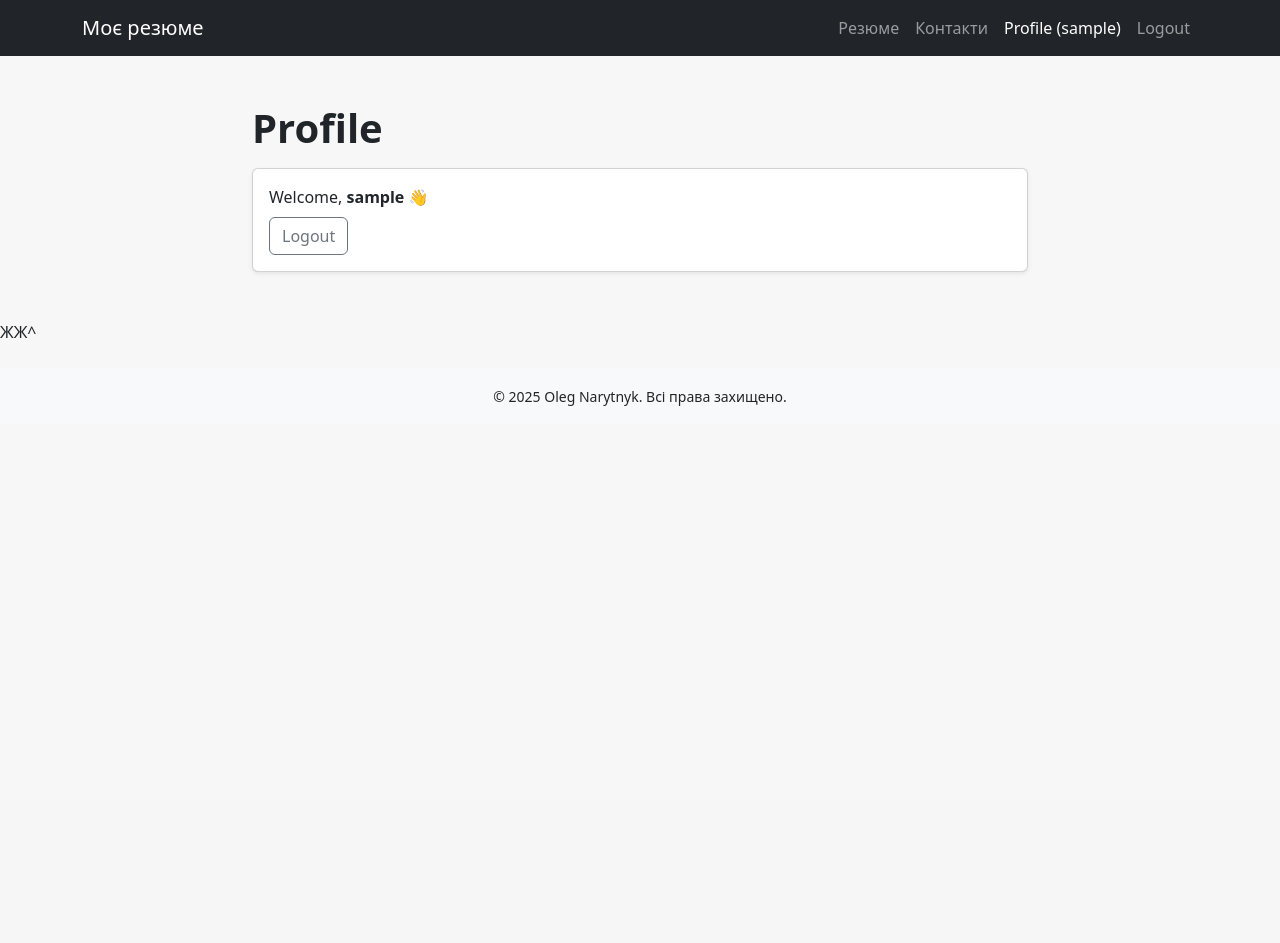
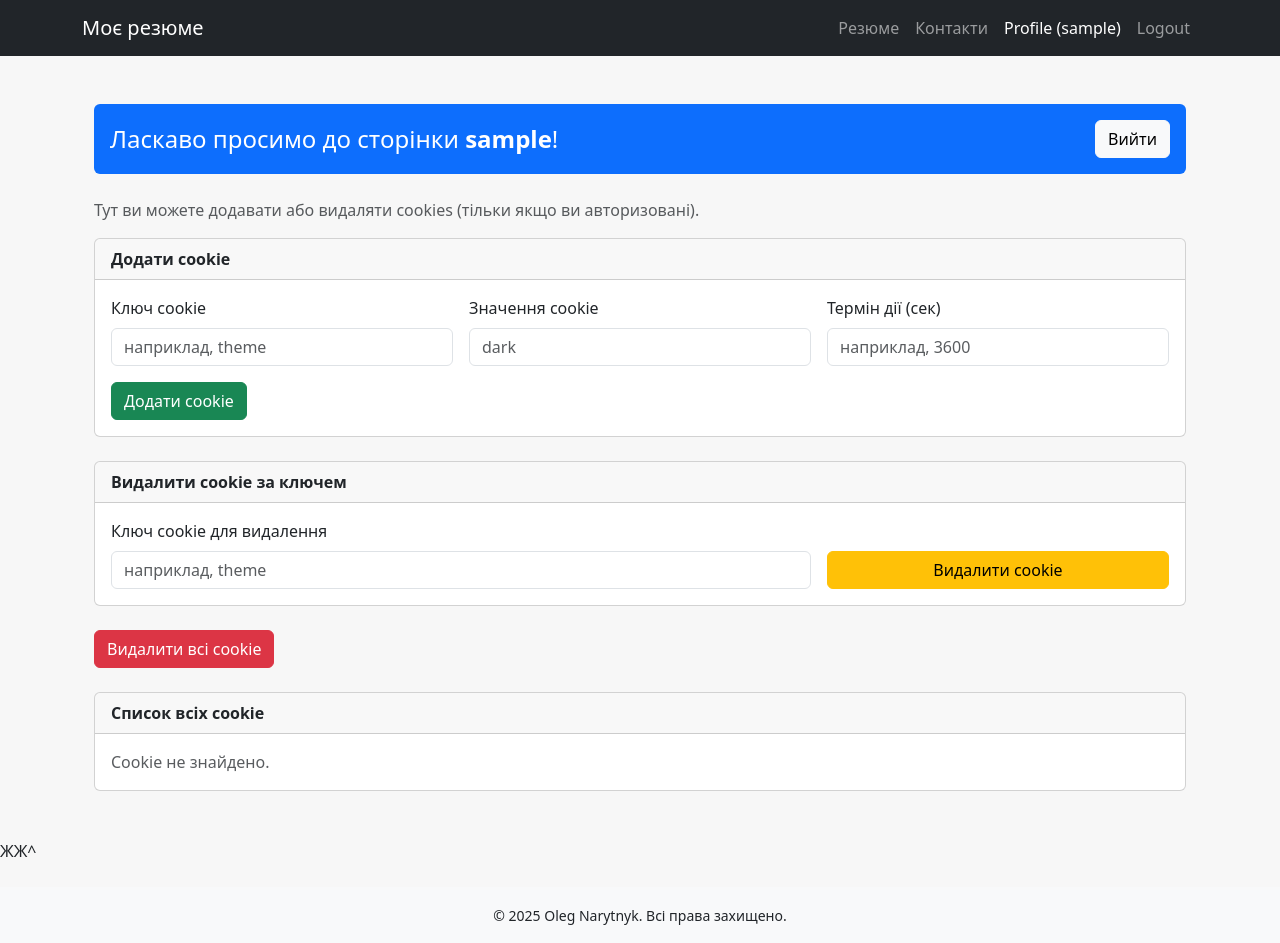
Before and after one commit to OlegNarytnyk/flask-app-lab, a Flask app: page /users/profile in a window 1280 px wide. Before the commit the page ends 406 px from the top, so only its background shows below. Run offline with Flask 3, Linux system fonts and the light colour scheme; the visitor is signed in with stand-in values (Sample User, id 1).

Commit message:
Lab4. Task_2

```diff
--- a/app/users/templates/users/profile.html
+++ b/app/users/templates/users/profile.html
@@ -1,13 +1,93 @@
 {% extends "base.html" %}
 
 {% block content %}
-<div class="container py-4" style="max-width: 800px;">
-  <h1 class="mb-3">Profile</h1>
+<div class="container py-4">
 
-  <div class="card shadow-sm">
+  <div class="p-3 mb-4 bg-primary text-white rounded d-flex align-items-center justify-content-between">
+    <div class="h4 m-0">Ласкаво просимо до сторінки <b>{{ username }}</b>!</div>
+    <a class="btn btn-light" href="{{ url_for('users.logout') }}">Вийти</a>
+  </div>
+
+  <p class="text-muted">Тут ви можете додавати або видаляти cookies (тільки якщо ви авторизовані).</p>
+
+  <div class="card mb-4">
+    <div class="card-header fw-bold">Додати cookie</div>
     <div class="card-body">
-      <p class="mb-2">Welcome, <strong>{{ user }}</strong> 👋</p>
-      <a class="btn btn-outline-secondary" href="{{ url_for('users.logout') }}">Logout</a>
+      <form method="post" class="row g-3">
+        <input type="hidden" name="action" value="add_cookie">
+
+        <div class="col-md-4">
+          <label class="form-label">Ключ cookie</label>
+          <input class="form-control" name="cookie_key" placeholder="наприклад, theme" required>
+        </div>
+
+        <div class="col-md-4">
+          <label class="form-label">Значення cookie</label>
+          <input class="form-control" name="cookie_value" placeholder="dark">
+        </div>
+
+        <div class="col-md-4">
+          <label class="form-label">Термін дії (сек)</label>
+          <input class="form-control" name="cookie_max_age" placeholder="наприклад, 3600">
+        </div>
+
+        <div class="col-12">
+          <button class="btn btn-success">Додати cookie</button>
+        </div>
+      </form>
+    </div>
+  </div>
+
+  <div class="card mb-4">
+    <div class="card-header fw-bold">Видалити cookie за ключем</div>
+    <div class="card-body">
+      <form method="post" class="row g-3">
+        <input type="hidden" name="action" value="delete_cookie">
+
+        <div class="col-md-8">
+          <label class="form-label">Ключ cookie для видалення</label>
+          <input class="form-control" name="delete_key" placeholder="наприклад, theme" required>
+        </div>
+
+        <div class="col-md-4 d-flex align-items-end">
+          <button class="btn btn-warning w-100">Видалити cookie</button>
+        </div>
+      </form>
+    </div>
+  </div>
+
+  <div class="mb-4">
+    <form method="post">
+      <input type="hidden" name="action" value="delete_all">
+      <button class="btn btn-danger">Видалити всі cookie</button>
+    </form>
+  </div>
+
+  <div class="card">
+    <div class="card-header fw-bold">Список всіх cookie</div>
+    <div class="card-body">
+      {% if cookies %}
+        <div class="table-responsive">
+          <table class="table table-striped align-middle">
+            <thead>
+              <tr>
+                <th>Ключ</th>
+                <th>Значення</th>
+              </tr>
+            </thead>
+            <tbody>
+              {% for k, v in cookies.items() %}
+              <tr>
+                <td><code>{{ k }}</code></td>
+                <td style="word-break: break-all;">{{ v }}</td>
+              </tr>
+              {% endfor %}
+            </tbody>
+          </table>
+        </div>
+      {% else %}
+        <div class="text-muted">Cookie не знайдено.</div>
+      {% endif %}
     </div>
   </div>
 </div>
--- a/app/users/views.py
+++ b/app/users/views.py
@@ -1,8 +1,9 @@
-from flask import render_template, request, redirect, url_for, flash, session
+from flask import render_template, request, redirect, url_for, flash, session, make_response
 from . import users_bp
 
 VALID_USERNAME = "oleg"
 VALID_PASSWORD = "1234"
+
 
 @users_bp.route("/hi/<string:name>")
 def greetings(name):
@@ -32,14 +33,70 @@
     return render_template("users/login.html", page_title="Login")
 
 
-@users_bp.route("/profile")
+@users_bp.route("/profile", methods=["GET", "POST"])
 def profile():
-    user = session.get("user")
-    if not user:
-        flash("Спочатку увійдіть у систему.", "warning")
+    if "user" not in session:
+        flash("Спочатку увійдіть у систему.", "danger")
         return redirect(url_for("users.login"))
 
-    return render_template("users/profile.html", page_title="Profile", user=user)
+    username = session["user"]
+
+    if request.method == "POST":
+        action = request.form.get("action")
+
+        if action == "add_cookie":
+            key = (request.form.get("cookie_key") or "").strip()
+            value = (request.form.get("cookie_value") or "").strip()
+            max_age_raw = (request.form.get("cookie_max_age") or "").strip()
+
+            if not key:
+                flash("Ключ cookie не може бути порожнім.", "warning")
+                return redirect(url_for("users.profile"))
+
+            max_age = None
+            if max_age_raw:
+                try:
+                    max_age = int(max_age_raw)
+                    if max_age <= 0:
+                        max_age = None
+                except ValueError:
+                    flash("Термін дії (сек) має бути числом.", "warning")
+                    return redirect(url_for("users.profile"))
+
+            resp = make_response(redirect(url_for("users.profile")))
+            resp.set_cookie(key, value, max_age=max_age)
+            flash(f"Cookie '{key}' додано/оновлено.", "success")
+            return resp
+
+        if action == "delete_cookie":
+            key = (request.form.get("delete_key") or "").strip()
+            if not key:
+                flash("Вкажіть ключ cookie для видалення.", "warning")
+                return redirect(url_for("users.profile"))
+
+            resp = make_response(redirect(url_for("users.profile")))
+            resp.delete_cookie(key)
+            flash(f"Cookie '{key}' видалено.", "success")
+            return resp
+
+        if action == "delete_all":
+            resp = make_response(redirect(url_for("users.profile")))
+            for k in request.cookies.keys():
+                resp.delete_cookie(k)
+            flash("Усі cookie видалено.", "success")
+            return resp
+
+        flash("Невідома дія.", "warning")
+        return redirect(url_for("users.profile"))
+
+    cookies = dict(request.cookies)
+
+    return render_template(
+        "users/profile.html",
+        page_title="Profile",
+        username=username,
+        cookies=cookies
+    )
 
 
 @users_bp.route("/logout")
```
